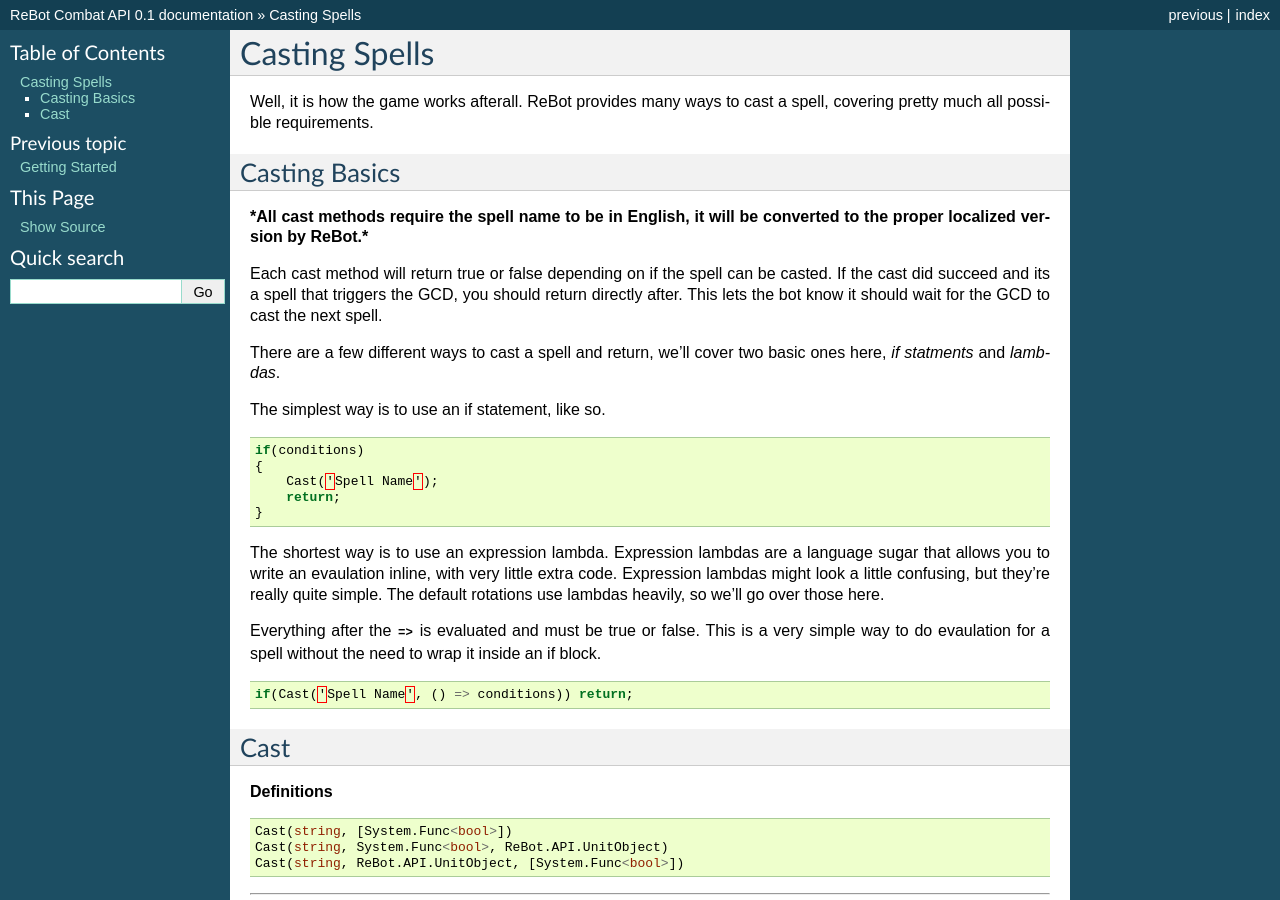
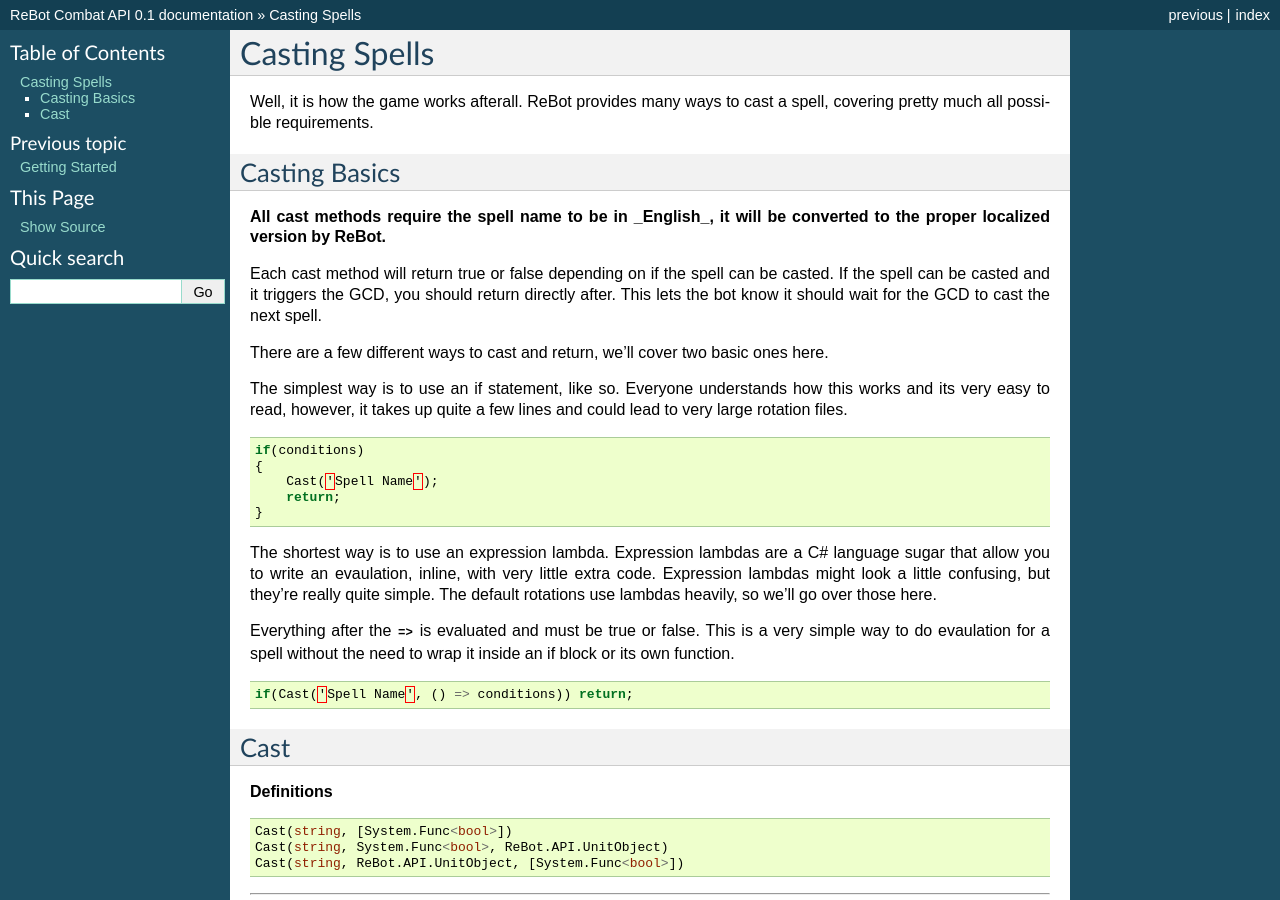
Before and after one commit to docbrown90/ReBotDocs, a Sphinx documentation site: the page built from docs/casting_spells.rst, in a window 1280 px wide and 900 px high. Built offline with Sphinx 7.4.7, drawn with Linux system fonts in a browser that asks for light colours.

Commit message:
Update casting_spells.rst

```diff
--- a/docs/casting_spells.rst
+++ b/docs/casting_spells.rst
@@ -7,15 +7,15 @@
 Casting Basics
 --------------
 
-***All cast methods require the spell name to be in English, it will be converted to the proper localized version by ReBot.***
+**All cast methods require the spell name to be in _English_, it will be converted to the proper localized version by ReBot.**
 
-Each cast method will return true or false depending on if the spell can be casted.  If the cast did succeed and its a
-spell that triggers the GCD, you should return directly after.  This lets the bot know it should wait for the GCD to
-cast the next spell.
+Each cast method will return true or false depending on if the spell can be casted.  If the spell can be casted and it triggers
+the GCD, you should return directly after.  This lets the bot know it should wait for the GCD to cast the next spell.
 
-There are a few different ways to cast a spell and return, we'll cover two basic ones here, *if statments* and *lambdas*.
+There are a few different ways to cast and return, we'll cover two basic ones here.
 
-The simplest way is to use an if statement, like so.
+The simplest way is to use an if statement, like so.  Everyone understands how this works and its very easy to read, however,
+it takes up quite a few lines and could lead to very large rotation files.
 
 .. sourcecode:: c#
 
@@ -25,12 +25,12 @@
         return;
     }
 
-The shortest way is to use an expression lambda.  Expression lambdas are a language sugar that allows you to write an
-evaulation inline, with very little extra code.  Expression lambdas might look a little confusing, but they're really quite
+The shortest way is to use an expression lambda.  Expression lambdas are a C# language sugar that allow you to write an
+evaulation, inline, with very little extra code.  Expression lambdas might look a little confusing, but they're really quite
 simple.  The default rotations use lambdas heavily, so we'll go over those here.
 
 Everything after the `=>` is evaluated and must be true or false.  This is a very simple way to do evaulation for a spell
-without the need to wrap it inside an if block.
+without the need to wrap it inside an if block or its own function.
 
 .. sourcecode:: c#
 
```
